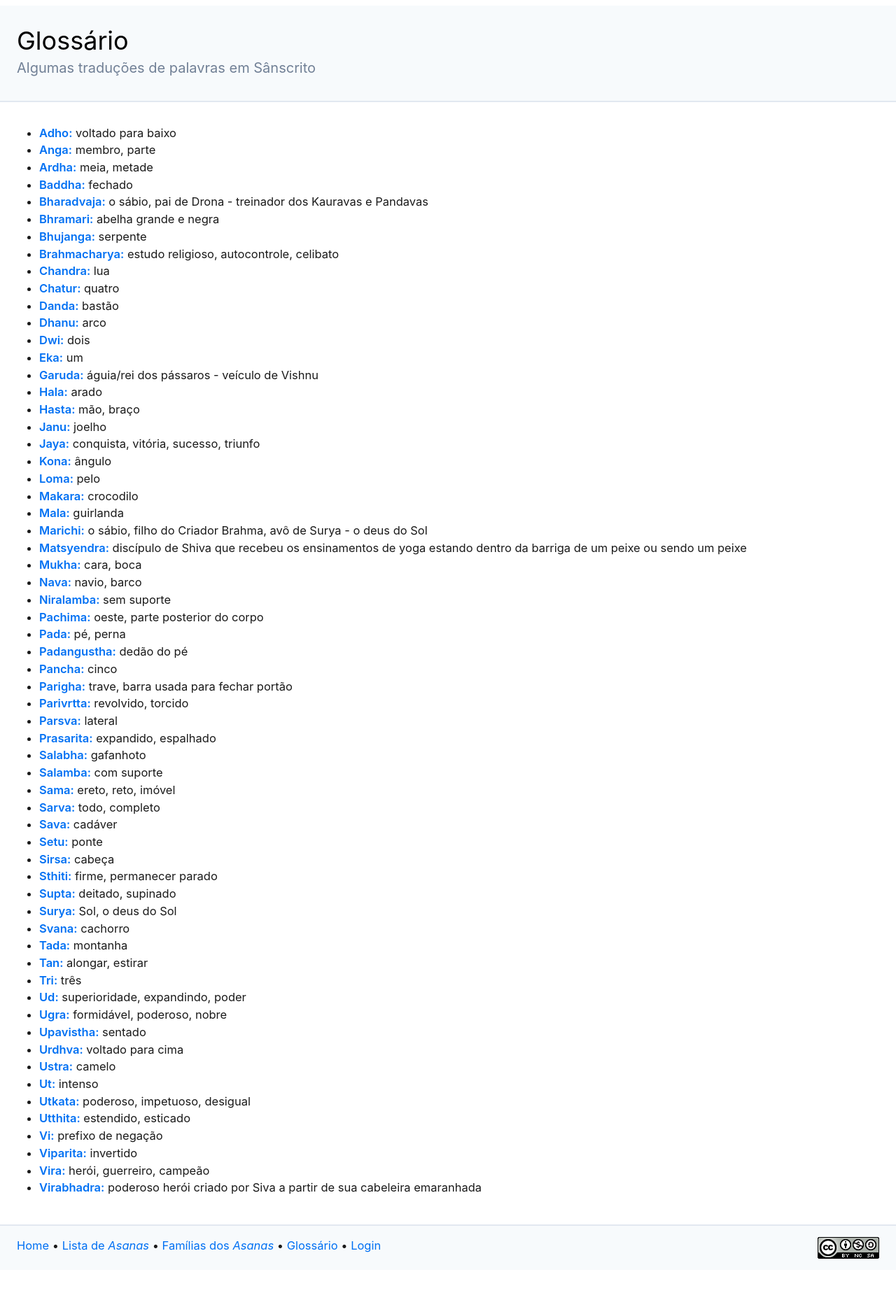
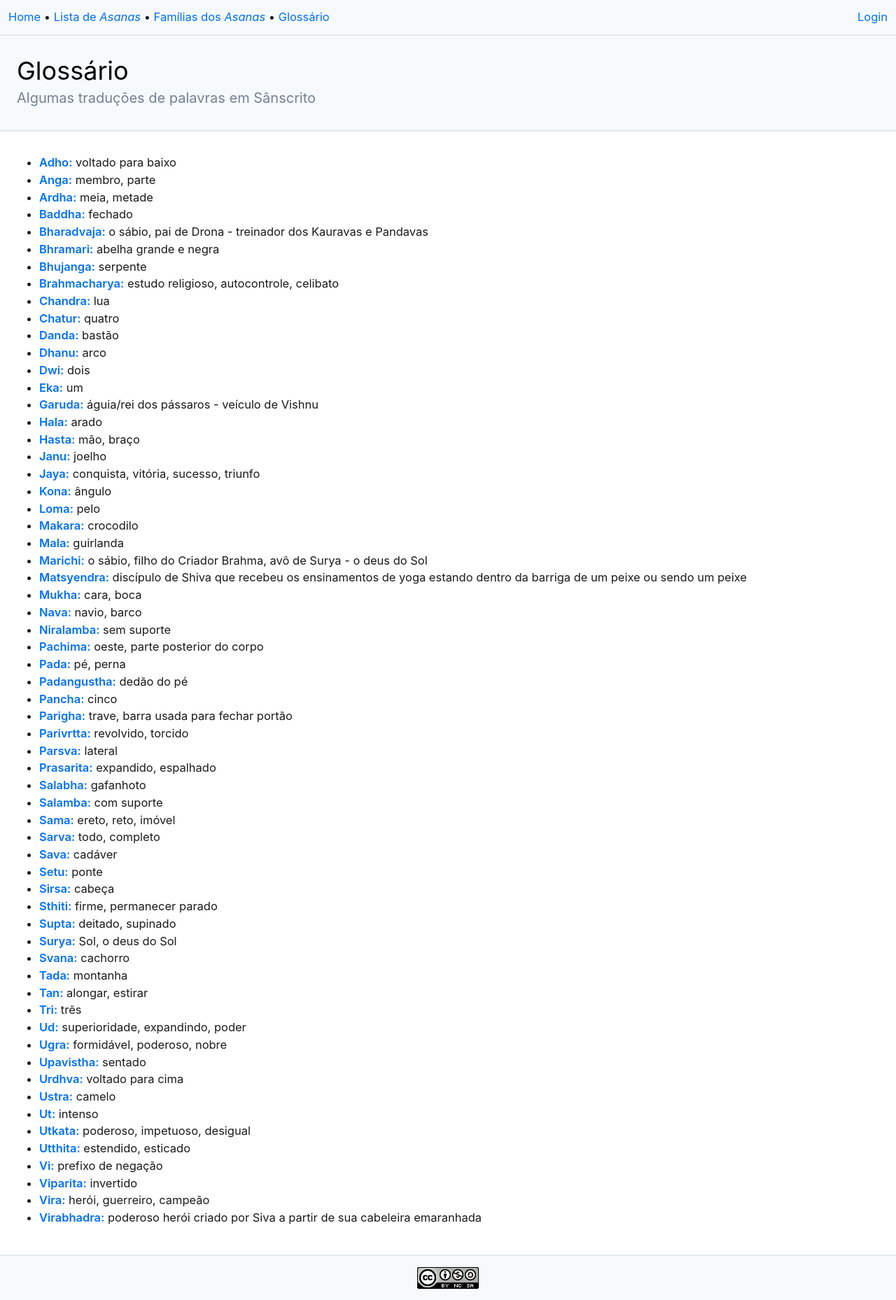
Before and after one commit to gustavoguichard/lightonyoga, a Next.js app: page /glossario in a window 1280 px wide. Shown: the whole page at 70% size. Before the commit the page ends 1815 px from the top, so only its background shows below. Built offline with nearby package versions, Linux system fonts and the light colour scheme; a web font is replaced by a local one; what tailwindcss-aspect-ratio, tailwindcss-responsive-embed would draw is missing.

Commit message:
Header menu

```diff
--- a/components/layout.js
+++ b/components/layout.js
@@ -9,26 +9,7 @@ export default function Layout({ title, subtitle, children }) {
   const isLogged = useLogged()
   return (
     <>
-      <article className="max-w-screen-xl px-6 py-2">
-        <Head>
-          <title>Light On Yoga</title>
-          <link rel="icon" href="/favicon.ico" />
-        </Head>
-        {title && (
-          <header className="mt-0 bg-gray-100 border-b-2">
-            <h1>
-              {title}
-              {subtitle && (
-                <span className="block text-xl text-gray-600 mt-2 leading-snug">
-                  {subtitle}
-                </span>
-              )}
-            </h1>
-          </header>
-        )}
-        {children}
-      </article>
-      <footer className="flex justify-between py-4 px-6 bg-gray-100 border-gray-300 border-t-2">
+      <div className="flex justify-between p-3 bg-gray-100 border-b-2 border-gray-300">
         <p className="mb-0">
           <Link href="/">
             <a>Home</a>
@@ -49,8 +30,9 @@ export default function Layout({ title, subtitle, children }) {
           <Link href="/glossario">
             <a>Glossário</a>
           </Link>
-          {' • '}
+        </p>
         <a
+          className="self-end"
           href={isLogged ? '#' : '/entrar'}
           onClick={(ev) => {
             if (isLogged) {
@@ -61,7 +43,27 @@ export default function Layout({ title, subtitle, children }) {
         >
           {isLogged ? 'Sair' : 'Login'}
         </a>
-        </p>
+      </div>
+      <article className="max-w-screen-xl pt-0 px-6 py-2">
+        <Head>
+          <title>Light On Yoga</title>
+          <link rel="icon" href="/favicon.ico" />
+        </Head>
+        {title && (
+          <header className="mt-0 bg-gray-100 border-b-2">
+            <h1>
+              {title}
+              {subtitle && (
+                <span className="block text-xl text-gray-600 mt-2 leading-snug">
+                  {subtitle}
+                </span>
+              )}
+            </h1>
+          </header>
+        )}
+        {children}
+      </article>
+      <footer className="flex justify-center py-4 px-6 bg-gray-100 border-gray-300 border-t-2">
         <a
           target="_blank"
           href="https://creativecommons.org/licenses/by-nc-sa/4.0/"
--- a/data/glossary.js
+++ b/data/glossary.js
@@ -16,7 +16,7 @@ export default [
   },
   { id: 8, word: 'hasta', translation: 'mão, braço' },
   { id: 9, word: 'pada', translation: 'pé, perna' },
-  { id: 9, word: 'danda', translation: 'bastão' },
+  { id: 62, word: 'danda', translation: 'bastão' },
   { id: 11, word: 'ardha', translation: 'meia, metade' },
   { id: 12, word: 'chandra', translation: 'lua' },
   { id: 13, word: 'parivrtta', translation: 'revolvido, torcido' },
```
Lines whose indentation alone changed are shown as unchanged.
